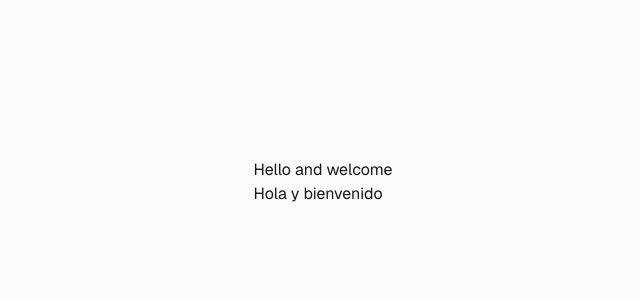
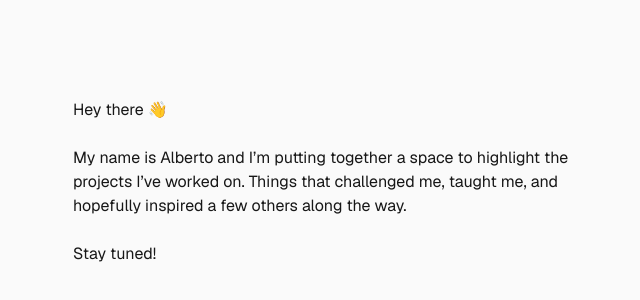
Before and after one commit to albertocastro/resume, a Next.js app: page / in a window 1280 px wide. Shown: the part 218-518 px from the top of the page, without its empty margins (317-957 px from the left). Built offline with nearby package versions, Linux system fonts and the light colour scheme.

Commit message:
Added text for presentation

```diff
--- a/app/page.tsx
+++ b/app/page.tsx
@@ -24,9 +24,14 @@ export const metadata: Metadata = {
 export default function Home() {
   return (
     <div className="flex min-h-screen items-center justify-center bg-zinc-50 font-sans dark:bg-black">
-    Hello and welcome
-    <br/>
-    Hola y bienvenido
+   <p style={{width:"500px"}}>
+   Hey there 👋<br/><br/>
+
+   My name is Alberto and I’m putting together a space to highlight the projects I’ve worked on. Things that challenged me, taught me, and hopefully inspired a few others along the way.
+   <br/><br/>
+   Stay tuned!
+   </p>
+
         </div>
   );
 }
```
